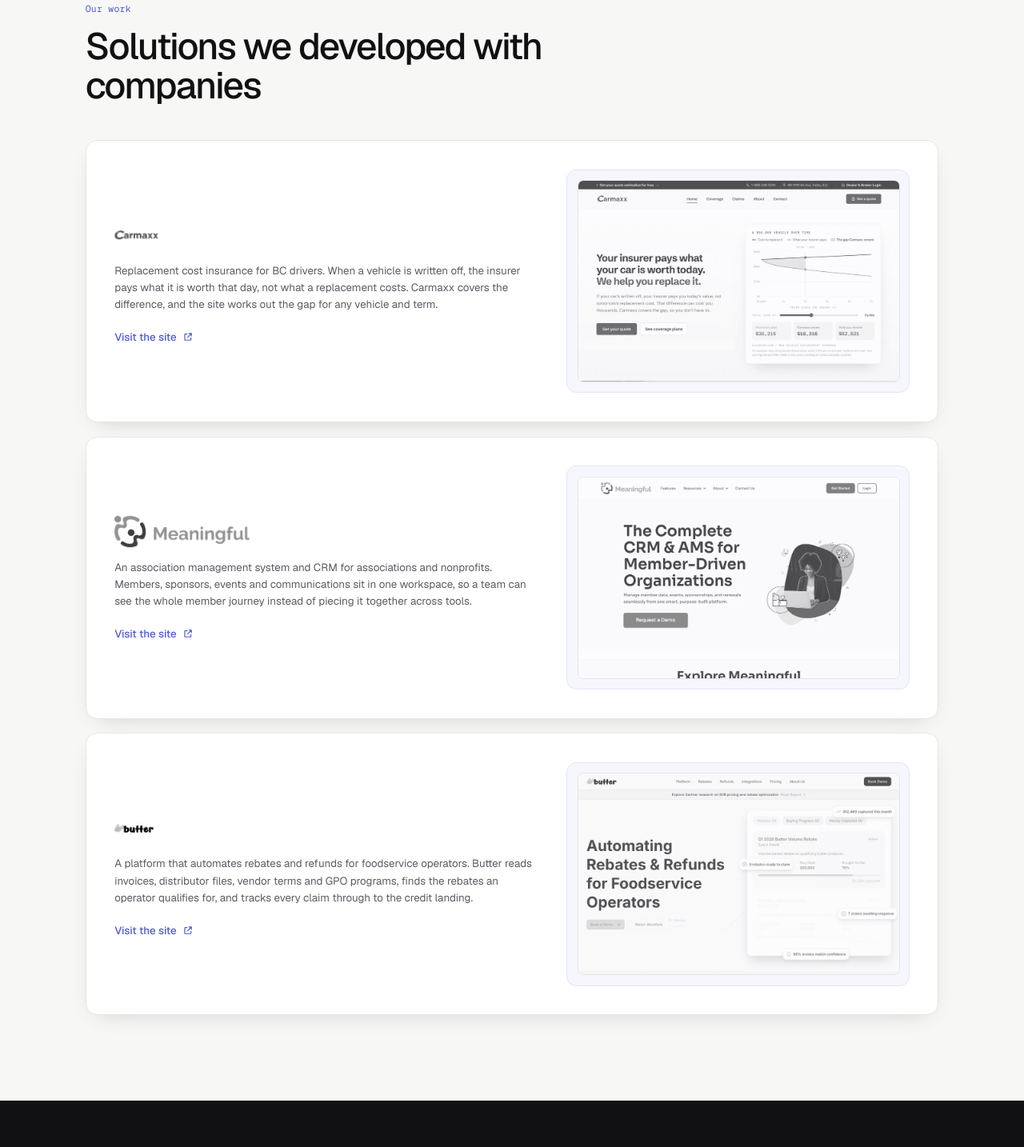
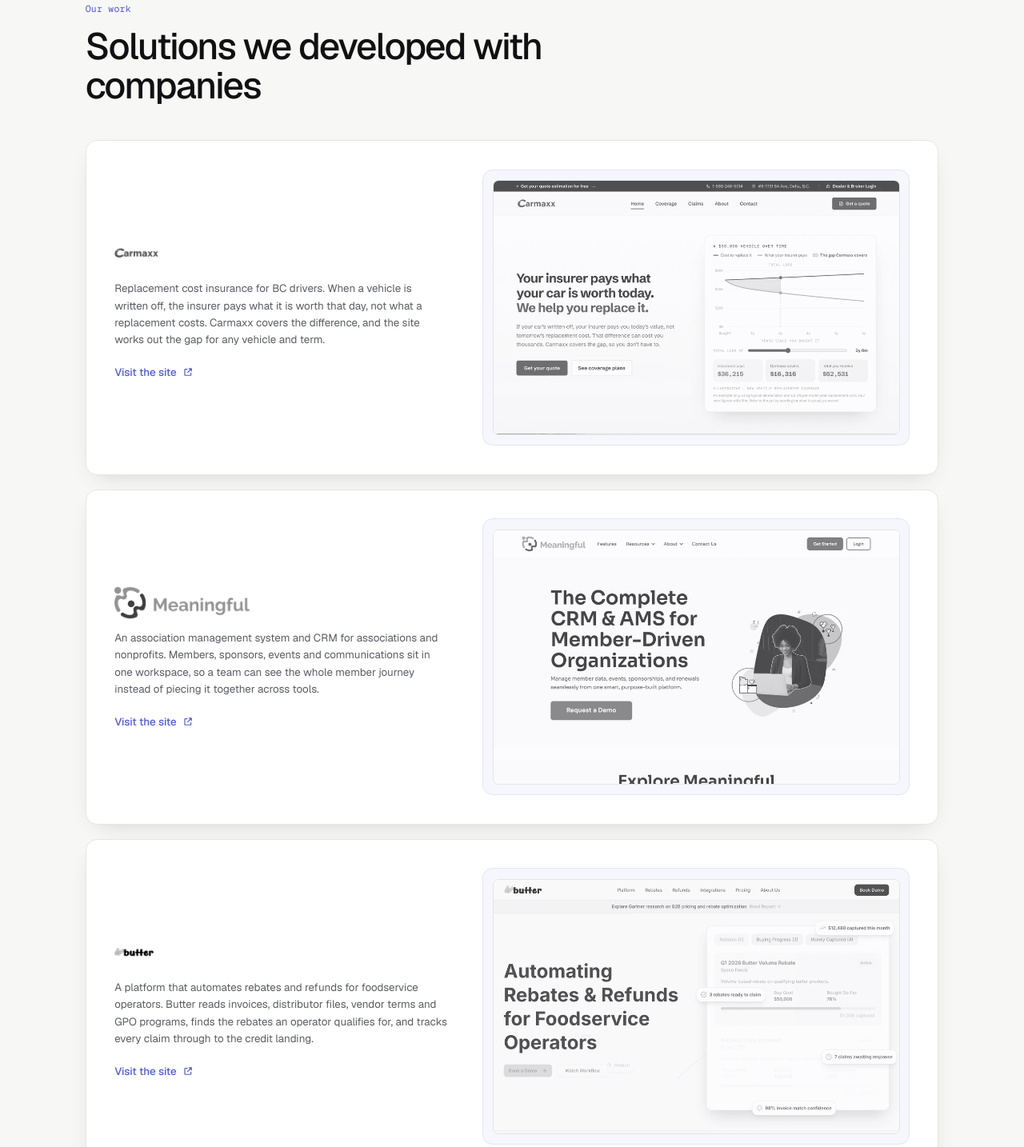
Before and after one commit to badgerbytesoftware/badgerbyte-website, a website: page work.html in a window 1280 px wide. Shown: the part 146-1580 px from the top of the page at 80% size. Drawn offline with nearby package versions, Linux system fonts and the light colour scheme.

Commit message:
Narrow text column on work page cards

```diff
--- a/work.html
+++ b/work.html
@@ -95,7 +95,7 @@ a{color:#111113;text-decoration:none}a:hover{color:#4F5BD5}
 <h2 style="margin: 0; font-size: 52px; line-height: 1.06; font-weight: 500; letter-spacing: -0.04em;">Solutions we developed with companies</h2>
 </div>
 <div style="display: flex; flex-direction: column; gap: 20px;">
-<article class="r-feature" style="border: 1px solid #E6E6E2; border-radius: 16px; background: #FFFFFF; box-shadow: 0 12px 32px -16px rgba(17,17,19,0.2); padding: 40px; display: grid; grid-template-columns: 1fr 0.82fr; gap: 48px; align-items: center;">
+<article class="r-feature" style="border: 1px solid #E6E6E2; border-radius: 16px; background: #FFFFFF; box-shadow: 0 12px 32px -16px rgba(17,17,19,0.2); padding: 40px; display: grid; grid-template-columns: 0.78fr 1fr; gap: 48px; align-items: center;">
 <div style="display: flex; flex-direction: column; align-items: flex-start; gap: 14px;">
 <h3 style="margin: 0;"><img class="r-logo" src="assets/carmaxx-logo.webp" alt="Carmaxx" style="height: 48px; width: auto; object-fit: contain; display: block;"></h3>
 <p style="margin: 0; font-size: 15px; line-height: 1.6; color: #5B5D63;">Replacement cost insurance for BC drivers. When a vehicle is written off, the insurer pays what it is worth that day, not what a replacement costs. Carmaxx covers the difference, and the site works out the gap for any vehicle and term.</p>
@@ -103,7 +103,7 @@ a{color:#111113;text-decoration:none}a:hover{color:#4F5BD5}
 </div>
 <div style="background: #F6F6FD; border: 1px solid #E3E5F8; border-radius: 14px; padding: 14px;"><img class="r-shot" src="assets/carmaxx-site.webp" alt="The Carmaxx site, showing the replacement cost headline and the coverage calculator" loading="lazy" style="width: 100%; height: auto; display: block; border-radius: 8px; border: 1px solid #E0E0DB; filter: grayscale(1); opacity: 0.75;"></div>
 </article>
-<article class="r-feature" style="border: 1px solid #E6E6E2; border-radius: 16px; background: #FFFFFF; box-shadow: 0 12px 32px -16px rgba(17,17,19,0.2); padding: 40px; display: grid; grid-template-columns: 1fr 0.82fr; gap: 48px; align-items: center;">
+<article class="r-feature" style="border: 1px solid #E6E6E2; border-radius: 16px; background: #FFFFFF; box-shadow: 0 12px 32px -16px rgba(17,17,19,0.2); padding: 40px; display: grid; grid-template-columns: 0.78fr 1fr; gap: 48px; align-items: center;">
 <div style="display: flex; flex-direction: column; align-items: flex-start; gap: 14px;">
 <h3 style="margin: 0;"><img class="r-logo" src="assets/meaningful-logo.webp" alt="Meaningful" style="height: 48px; width: auto; object-fit: contain; display: block;"></h3>
 <p style="margin: 0; font-size: 15px; line-height: 1.6; color: #5B5D63;">An association management system and CRM for associations and nonprofits. Members, sponsors, events and communications sit in one workspace, so a team can see the whole member journey instead of piecing it together across tools.</p>
@@ -111,7 +111,7 @@ a{color:#111113;text-decoration:none}a:hover{color:#4F5BD5}
 </div>
 <div style="background: #F6F6FD; border: 1px solid #E3E5F8; border-radius: 14px; padding: 14px;"><img class="r-shot" src="assets/meaningful.webp" alt="The Meaningful features page, showing its CRM and AMS for member-driven organizations" loading="lazy" style="width: 100%; height: auto; display: block; border-radius: 8px; border: 1px solid #E0E0DB; filter: grayscale(1); opacity: 0.75;"></div>
 </article>
-<article class="r-feature" style="border: 1px solid #E6E6E2; border-radius: 16px; background: #FFFFFF; box-shadow: 0 12px 32px -16px rgba(17,17,19,0.2); padding: 40px; display: grid; grid-template-columns: 1fr 0.82fr; gap: 48px; align-items: center;">
+<article class="r-feature" style="border: 1px solid #E6E6E2; border-radius: 16px; background: #FFFFFF; box-shadow: 0 12px 32px -16px rgba(17,17,19,0.2); padding: 40px; display: grid; grid-template-columns: 0.78fr 1fr; gap: 48px; align-items: center;">
 <div style="display: flex; flex-direction: column; align-items: flex-start; gap: 14px;">
 <h3 style="margin: 0;"><img class="r-logo" src="assets/butter-logo.webp" alt="Butter" style="height: 48px; width: auto; object-fit: contain; display: block;"></h3>
 <p style="margin: 0; font-size: 15px; line-height: 1.6; color: #5B5D63;">A platform that automates rebates and refunds for foodservice operators. Butter reads invoices, distributor files, vendor terms and GPO programs, finds the rebates an operator qualifies for, and tracks every claim through to the credit landing.</p>
```
